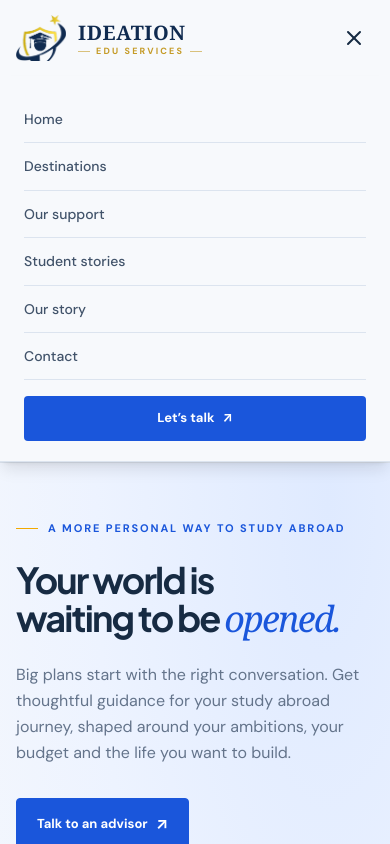
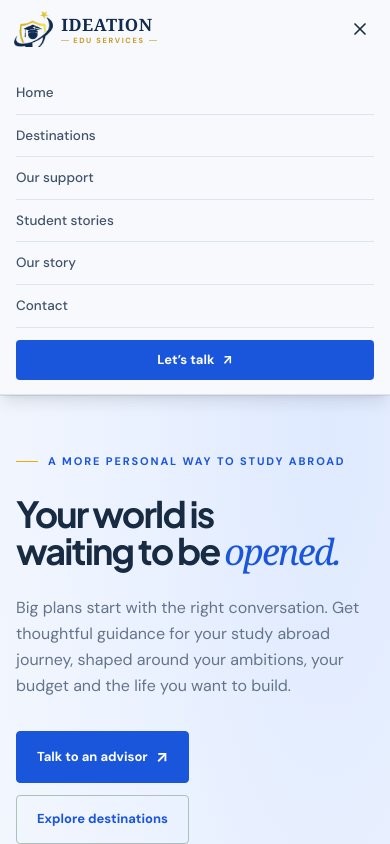
Before and after one commit to varghesegt/ideation, a Next.js app: page / in a window 390 px wide. Both pictures are taken after a click on the button "Toggle navigation". Shown: the top 844 px of the page. Built offline with nearby package versions, Linux system fonts and the light colour scheme.

Commit message:
style: reduce mobile navbar padding and scale logo lockup to 58px compact height

```diff
--- a/src/components/layout/navbar.tsx
+++ b/src/components/layout/navbar.tsx
@@ -18,28 +18,28 @@ export function Navbar() {
   return (
     <>
       <header className="sticky top-0 z-40 bg-[#f7f9fc]/95 backdrop-blur-md border-b border-[#dce4ef] transition-all">
-        <div className="max-w-[1160px] mx-auto px-4 sm:px-6 h-[76px] flex items-center justify-between gap-5">
+        <div className="max-w-[1160px] mx-auto px-3.5 sm:px-6 h-[58px] sm:h-[68px] flex items-center justify-between gap-3 sm:gap-5">
           {/* Brand Logo */}
           <Link
             href="/"
-            className="flex items-center gap-3 select-none group flex-shrink-0"
+            className="flex items-center gap-2 sm:gap-2.5 select-none group flex-shrink-0"
             aria-label="Ideation Education Services"
           >
             <img
               src="/images/logo-emblem-dark.png"
               alt="Ideation Education Crest"
-              className="h-[46px] sm:h-[50px] w-auto object-contain transition-transform group-hover:scale-105 duration-200 flex-shrink-0"
+              className="h-[36px] sm:h-[42px] w-auto object-contain transition-transform group-hover:scale-105 duration-200 flex-shrink-0"
             />
             <div className="flex flex-col select-none">
-              <span className="font-serif font-black text-[20px] sm:text-[22px] tracking-[0.03em] leading-tight text-[#102b50] group-hover:text-[#1a56db] transition-colors">
+              <span className="font-serif font-black text-[17px] sm:text-[19px] tracking-[0.03em] leading-tight text-[#102b50] group-hover:text-[#1a56db] transition-colors">
                 IDEATION
               </span>
-              <div className="flex items-center gap-1.5 mt-0.5">
-                <span className="h-[1px] w-3 bg-[#c59b27]/60" />
-                <span className="text-[9px] sm:text-[9.5px] font-extrabold tracking-[0.24em] uppercase text-[#c59b27] leading-none">
+              <div className="flex items-center gap-1 sm:gap-1.5 mt-0.5">
+                <span className="h-[1px] w-2 sm:w-2.5 bg-[#c59b27]/60" />
+                <span className="text-[7.5px] sm:text-[8.5px] font-extrabold tracking-[0.22em] uppercase text-[#c59b27] leading-none">
                   EDU SERVICES
                 </span>
-                <span className="h-[1px] w-3 bg-[#c59b27]/60" />
+                <span className="h-[1px] w-2 sm:w-2.5 bg-[#c59b27]/60" />
               </div>
             </div>
           </Link>
@@ -100,7 +100,7 @@ export function Navbar() {
           <div className="hidden sm:flex items-center gap-3">
             <button
               onClick={() => setLeadModalOpen(true)}
-              className="inline-flex items-center gap-2 bg-[#1a56db] border border-[#1a56db] hover:bg-[#1243b4] hover:border-[#1243b4] text-white px-5 py-3 rounded text-[13px] font-bold transition-all shadow-xs cursor-pointer"
+              className="inline-flex items-center gap-2 bg-[#1a56db] border border-[#1a56db] hover:bg-[#1243b4] hover:border-[#1243b4] text-white px-4.5 py-2.5 rounded text-[13px] font-bold transition-all shadow-xs cursor-pointer"
             >
               <span>Let’s talk</span>
               <span className="text-base leading-none">↗</span>
@@ -110,67 +110,67 @@ export function Navbar() {
           {/* Mobile Hamburger Button */}
           <button
             onClick={() => setMobileMenuOpen(!mobileMenuOpen)}
-            className="md:hidden text-[#172b43] p-2 focus:outline-none cursor-pointer"
+            className="md:hidden text-[#172b43] p-1.5 focus:outline-none cursor-pointer"
             aria-label="Toggle navigation"
             aria-expanded={mobileMenuOpen}
           >
-            {mobileMenuOpen ? <X className="w-6 h-6" /> : <Menu className="w-6 h-6" />}
+            {mobileMenuOpen ? <X className="w-5 h-5" /> : <Menu className="w-5 h-5" />}
           </button>
         </div>
 
         {/* Mobile Dropdown Menu */}
         {mobileMenuOpen && (
-          <div className="md:hidden bg-[#f7f9fc] border-b border-[#dce4ef] px-6 py-5 shadow-lg animate-in slide-in-from-top-2 duration-150">
-            <nav className="flex flex-col text-[14px] text-[#41536a] font-medium">
+          <div className="md:hidden bg-[#f7f9fc] border-b border-[#dce4ef] px-4 py-3.5 shadow-lg animate-in slide-in-from-top-2 duration-150">
+            <nav className="flex flex-col text-[13.5px] text-[#41536a] font-medium">
               <Link
                 href="/"
-                className="py-3 border-b border-[#dce4ef] hover:text-[#1a56db]"
+                className="py-2.5 border-b border-[#dce4ef] hover:text-[#1a56db]"
                 onClick={() => setMobileMenuOpen(false)}
               >
                 Home
               </Link>
               <Link
                 href="/destinations"
-                className="py-3 border-b border-[#dce4ef] hover:text-[#1a56db]"
+                className="py-2.5 border-b border-[#dce4ef] hover:text-[#1a56db]"
                 onClick={() => setMobileMenuOpen(false)}
               >
                 Destinations
               </Link>
               <Link
                 href="/services"
-                className="py-3 border-b border-[#dce4ef] hover:text-[#1a56db]"
+                className="py-2.5 border-b border-[#dce4ef] hover:text-[#1a56db]"
                 onClick={() => setMobileMenuOpen(false)}
               >
                 Our support
               </Link>
               <Link
                 href="/testimonials"
-                className="py-3 border-b border-[#dce4ef] hover:text-[#1a56db]"
+                className="py-2.5 border-b border-[#dce4ef] hover:text-[#1a56db]"
                 onClick={() => setMobileMenuOpen(false)}
               >
                 Student stories
               </Link>
               <Link
                 href="/about"
-                className="py-3 border-b border-[#dce4ef] hover:text-[#1a56db]"
+                className="py-2.5 border-b border-[#dce4ef] hover:text-[#1a56db]"
                 onClick={() => setMobileMenuOpen(false)}
               >
                 Our story
               </Link>
               <Link
                 href="/contact"
-                className="py-3 border-b border-[#dce4ef] hover:text-[#1a56db]"
+                className="py-2.5 border-b border-[#dce4ef] hover:text-[#1a56db]"
                 onClick={() => setMobileMenuOpen(false)}
               >
                 Contact
               </Link>
-              <div className="pt-4">
+              <div className="pt-3">
                 <button
                   onClick={() => {
                     setMobileMenuOpen(false);
                     setLeadModalOpen(true);
                   }}
-                  className="w-full inline-flex items-center justify-center gap-2 bg-[#1a56db] text-white py-3 px-5 rounded text-[13px] font-bold"
+                  className="w-full inline-flex items-center justify-center gap-2 bg-[#1a56db] text-white py-2.5 px-4 rounded text-[13px] font-bold"
                 >
                   <span>Let’s talk</span>
                   <span>↗</span>
```
